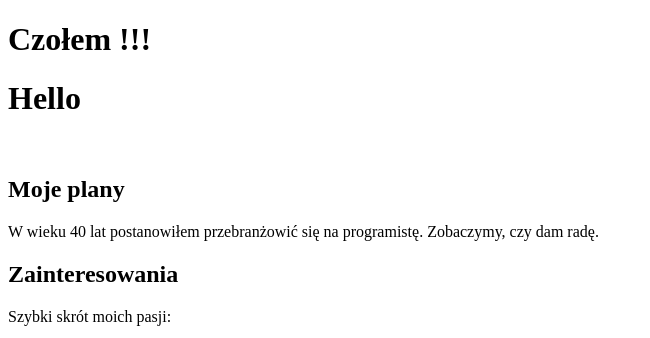
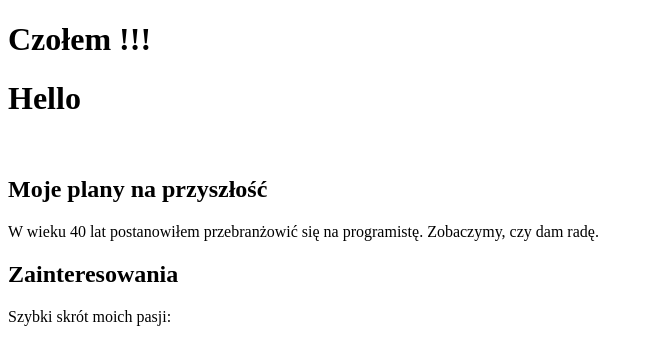
Before and after one commit to Kacper77/learning-git, a plain HTML site: page index.html in a window 1280 px wide. Shown: the top 338 px of the page, without its empty margins (0-650 px from the left). Drawn offline with nearby package versions, Linux system fonts and the light colour scheme; files that its build step writes are made by us from their sources.

Commit message:
change h2

```diff
--- a/index.html
+++ b/index.html
@@ -14,7 +14,7 @@
 	<div class="content">
 		<h1>Hello</h1>
 		<br>
-		<h2>Moje plany</h2>
+		<h2>Moje plany na przyszłość</h2>
 		<p>W wieku 40 lat postanowiłem przebranżowić się na programistę. Zobaczymy, czy dam radę.</p>
 		<h2>Zainteresowania</h2>
 		<p>Szybki skrót moich pasji:</p>
```
